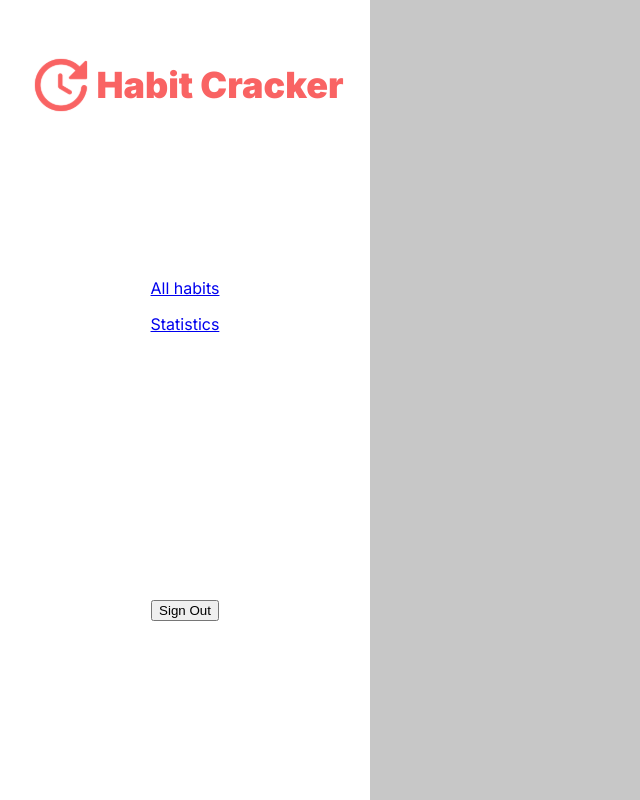
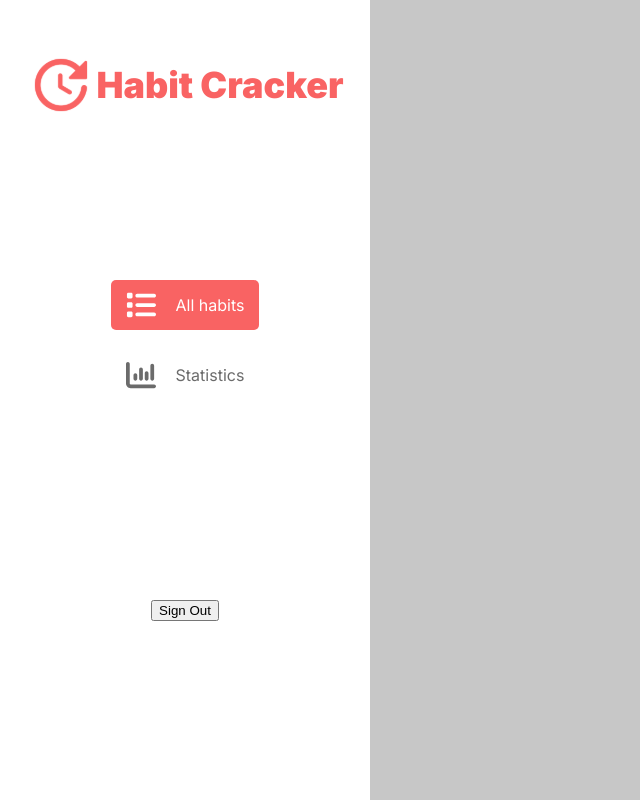
Before and after one commit to Dimonjik777/habit-cracker, a React (Vite) app: page /left-sidebar-preview in a window 1280 px wide. Shown: the whole page, without its empty margins (0-640 px from the left). Built offline with nearby package versions, Linux system fonts and the light colour scheme.

Commit message:
Apply button link styling

```diff
--- a/src/components/LeftSidebar.tsx
+++ b/src/components/LeftSidebar.tsx
@@ -1,4 +1,6 @@
 import Logo from "/src/assets/logo.svg?react";
+import ListIcon from "/src/assets/list.svg?react";
+import ChartIcon from "/src/assets/chart.svg?react";
 import styles from "/src/styles/modules/left-sidebar.module.scss";
 
 export default function LeftSidebar() {
@@ -9,12 +11,14 @@ export default function LeftSidebar() {
         <h1>Habit Cracker</h1>
       </div>
       <div className={styles.linksContainer}>
-        <a href="/dashboard/all" className="">
-          All habits
-        </a>
-        <a href="/dashboard/statistics" className="">
-          Statistics
-        </a>
+        <div className={`${styles.link} ${styles.active}`}>
+          <ListIcon />
+          <h4>All habits</h4>
+        </div>
+        <div className={styles.link}>
+          <ChartIcon />
+          <h4>Statistics</h4>
+        </div>
       </div>
       <div className={styles.signoutContainer}>
         <input type="button" value="Sign Out" />
```
Also changed, not shown: src/assets/chart.svg (added), src/assets/list.svg (added).
